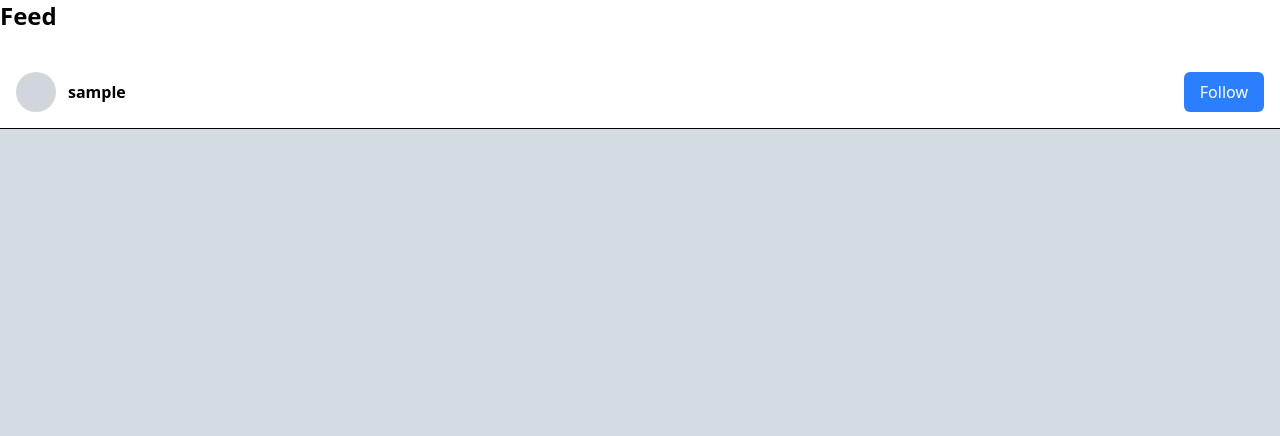
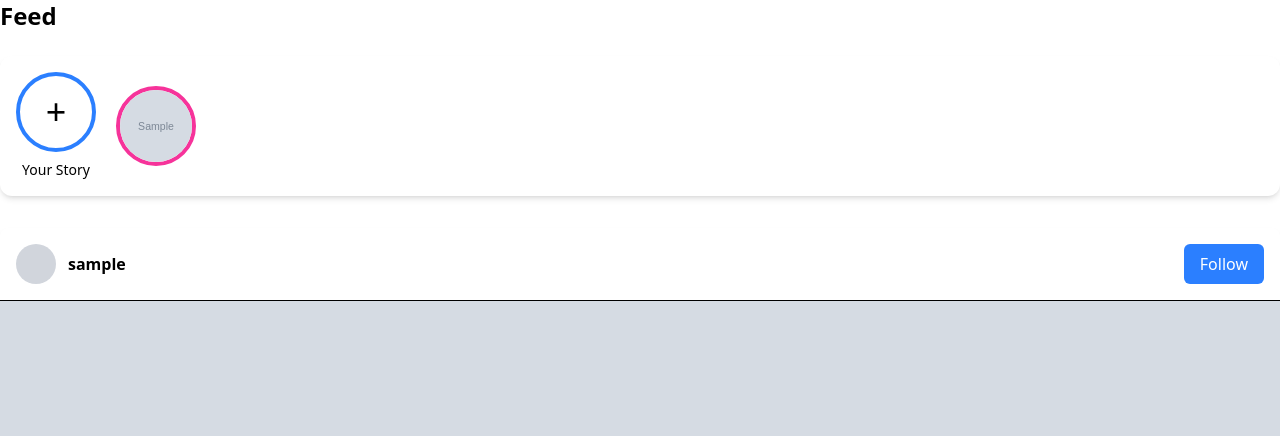
Before and after one commit to DeeptiThoughtwin/Social_Media_Application, a Django app: template posts/templates/posts/feed.html in a window 1280 px wide. Shown: the top 436 px of the page. Run offline with Django 5.2, Linux system fonts and the light colour scheme; tables that the repository leaves empty hold one stand-in row (values such as "Sample post"); the template is opened without the code that fills it: values that come from a table or form of the project are taken from there, most other values are stand-ins (such as "Sample title", 1, 10 or a date in 2020); grey boxes marked "Sample" are stand-in pictures; form fields are guessed from the names that the template uses.

Commit message:
Update feed.html

```diff
--- a/posts/templates/posts/feed.html
+++ b/posts/templates/posts/feed.html
@@ -4,14 +4,70 @@
 
 <h2 class="text-2xl font-bold mb-6">Feed</h2>
 
+<!-- ================= STORIES ================= -->
+
+<div class="bg-white rounded-xl shadow-md p-4 mb-8">
+
+    <div class="flex items-center gap-5 overflow-x-auto">
+
+        <!-- Your Story -->
+
+        <div class="text-center flex-shrink-0">
+
+            <button onclick="openStoryModal()">
+
+                <div class="w-20 h-20 rounded-full border-4 border-blue-500 flex items-center justify-center text-4xl hover:bg-blue-100">
+
+                    +
+
+                </div>
+
+            </button>
+
+            <p class="text-sm mt-2">
+
+                Your Story
+
+            </p>
+
+        </div>
+
+        <!-- Stories -->
+
+        {% for story in stories %}
+
+        <div class="text-center flex-shrink-0">
+
+            <img
+                src="{{ story.image.url }}"
+                onclick="openStory(
+        '{{ story.id }}',
+        '{{ story.image.url }}',
+        {% if story.user == request.user %}true{% else %}false{% endif %}
+    )"
+                class="w-20 h-20 rounded-full border-4 border-pink-500 object-cover cursor-pointer">
+
+        </div>
+
+        {% empty %}
+
+        <p>No stories available.</p>
+
+        {% endfor %}
+
+    </div>
+
+</div>
+
+
 {% for post in posts %}
 
 <div class="bg-white rounded-lg shadow-md mb-6 overflow-hidden">
 
-
+    <!-- Post Header -->
     <div class="flex justify-between items-center p-4 border-b">
 
-
+        <!-- User Info -->
         <div class="flex items-center gap-3">
             <div class="w-10 h-10 rounded-full bg-gray-300"></div>
 
@@ -22,7 +78,7 @@
             </div>
         </div>
 
-
+        <!-- Follow Button -->
         {% if request.user != post.user %}
             <a href="{% url 'follow_user' post.user.id %}">
                 {% if post.is_following %}
@@ -39,7 +95,7 @@
 
     </div>
 
-
+    <!-- Post Media -->
     {% for media in post.media.all %}
 
         {% if media.media_type == "image" %}
@@ -52,7 +108,7 @@
 
     {% endfor %}
 
-
+    <!-- Caption -->
     <div class="p-4">
         <p>
             <span class="font-semibold">{{ post.user.username }}</span>
@@ -70,4 +126,183 @@
 
 {% endfor %}
 
+
+<!-- ================= ADD STORY MODAL ================= -->
+
+<div
+id="storyModal"
+class="hidden fixed inset-0 bg-black/70 justify-center items-center z-50">
+
+<div class="bg-white rounded-xl w-96 p-6">
+
+<h2 class="text-2xl font-bold mb-5">
+
+Add Story
+
+</h2>
+
+<form
+method="POST"
+action="{% url 'add_story' %}"
+enctype="multipart/form-data">
+
+{% csrf_token %}
+
+<label
+for="id_image"
+class="cursor-pointer block border-2 border-dashed rounded-lg p-8 text-center">
+
+Choose Story Image
+
+</label>
+
+{{ story_form.image }}
+
+<img
+id="previewImage"
+class="hidden mt-5 rounded-lg w-full h-64 object-cover">
+
+<div class="flex justify-between mt-6">
+
+<button
+type="button"
+onclick="closeStoryModal()"
+class="bg-gray-300 px-4 py-2 rounded">
+
+Cancel
+
+</button>
+
+<button
+class="bg-blue-500 text-white px-4 py-2 rounded">
+
+Upload
+
+</button>
+
+</div>
+
+</form>
+
+</div>
+
+</div>
+
+
+<!-- ================= STORY VIEWER ================= -->
+
+<div
+id="storyPopup"
+class="hidden fixed inset-0 bg-black/90 justify-center items-center z-50">
+
+<div class="relative">
+
+<button
+onclick="closeStory()"
+class="absolute -top-12 right-0 text-white text-5xl">
+
+&times;
+
+</button>
+
+<img
+id="storyImage"
+class="max-h-[90vh] max-w-[90vw] rounded-xl">
+
+<!-- <div
+id="storyUsername"
+class="absolute top-4 left-4 bg-black/60 text-white px-3 py-1 rounded">
+
+</div> -->
+
+</div>
+<a
+    id="deleteStoryBtn"
+    href="#"
+    class="hidden mt-4 block w-full bg-red-500 hover:bg-red-600 text-white text-center py-2 rounded-lg">
+
+    Delete Story
+
+</a>
+
+</div>
+
+
+<script>
+
+function openStoryModal() {
+
+    const modal = document.getElementById("storyModal");
+    modal.classList.remove("hidden");
+    modal.classList.add("flex");
+
+}
+
+function closeStoryModal() {
+
+    const modal = document.getElementById("storyModal");
+    modal.classList.remove("flex");
+    modal.classList.add("hidden");
+
+}
+
+function openStory(id, image, isOwner) {
+
+    document.getElementById("storyImage").src = image;
+
+    const popup = document.getElementById("storyPopup");
+    popup.classList.remove("hidden");
+    popup.classList.add("flex");
+
+    const deleteBtn = document.getElementById("deleteStoryBtn");
+
+    if (isOwner) {
+        deleteBtn.href = "/stories/delete/" + id + "/";
+        deleteBtn.classList.remove("hidden");
+    } else {
+        deleteBtn.classList.add("hidden");
+    }
+
+}
+
+function closeStory() {
+
+    const popup = document.getElementById("storyPopup");
+    popup.classList.remove("flex");
+    popup.classList.add("hidden");
+
+}
+
+const image = document.getElementById("id_image");
+
+if (image) {
+
+    image.addEventListener("change", function () {
+
+        const file = this.files[0];
+
+        if (file) {
+
+            const reader = new FileReader();
+
+            reader.onload = function (e) {
+
+                const preview = document.getElementById("previewImage");
+
+                preview.src = e.target.result;
+
+                preview.classList.remove("hidden");
+
+            };
+
+            reader.readAsDataURL(file);
+
+        }
+
+    });
+
+}
+
+</script>
+
 {% endblock %}
```
